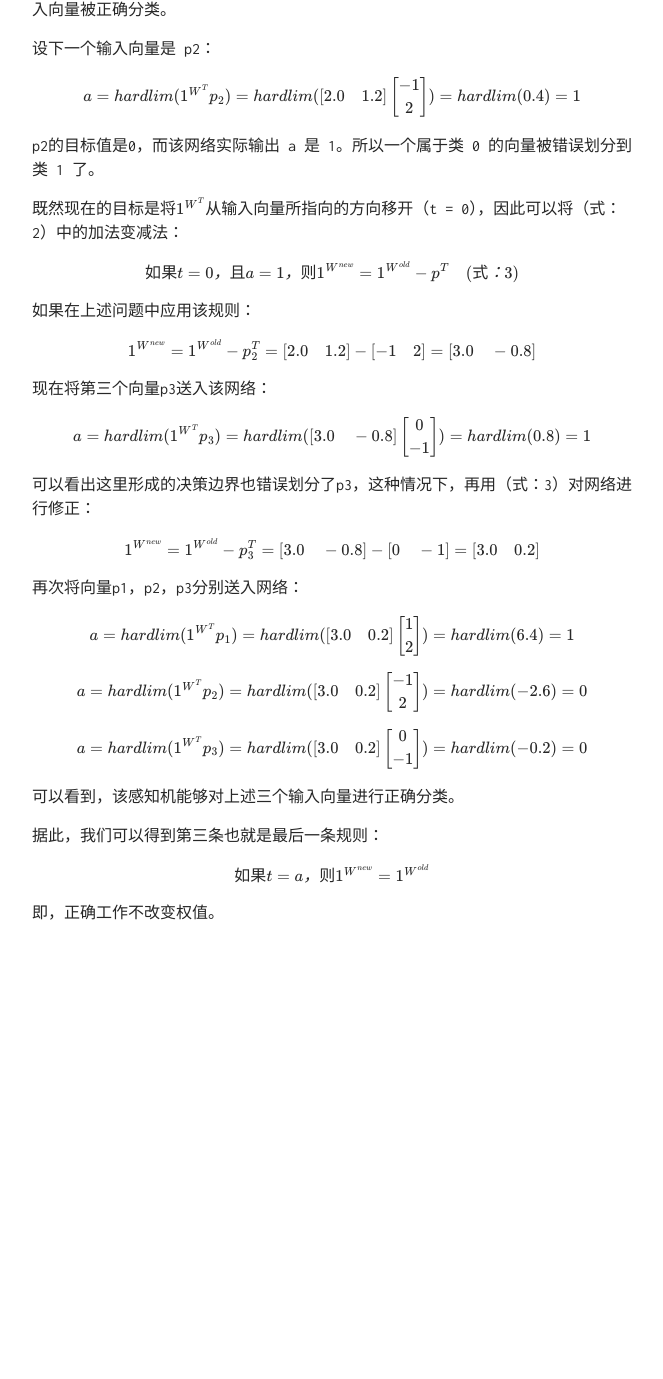
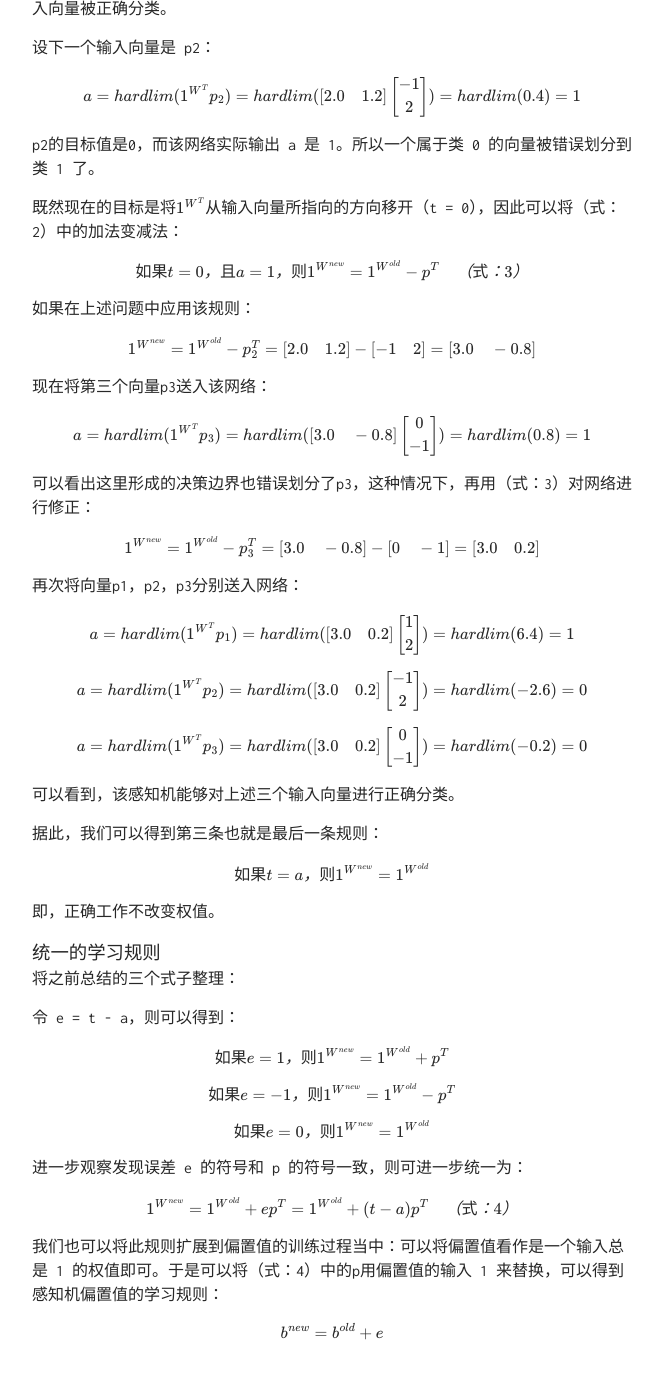
Before and after one commit to TobiahShaw/TobiahShaw.github.io, a Jekyll site: the page built from _posts/2019-08-28-Learning-rule-of-Prceptor.md, in a window 1280 px wide and 1400 px high, scrolled down 3138 px. Shown: the top 1379 px of the window, without its empty margins (308-971 px from the left). Built offline with Jekyll 4.4.1, drawn with Linux system fonts in a browser that asks for light colours; our own code applies the rules of GitHub Pages for plain Markdown files; formulas are drawn with MathJax 3; before the commit the page ends 4168 px from its top, so only the background shows below that; some of the changed text lies outside the part shown.

Commit message:
Unified Learning Rules;

```diff
--- a/_posts/2019-08-28-Learning-rule-of-Prceptor.md
+++ b/_posts/2019-08-28-Learning-rule-of-Prceptor.md
@@ -117,11 +117,11 @@ $$ a = hardlim(1^{W^T} p_1) = hardlim([1.0 \quad -0.8] \begin{bmatrix} 1\\ 2 \en
 
 由用例可知，网络输出值 0 和 t1 = 1 不一致，网络输出不正确。此时，决策边界初始的权值向量导致了对向量 p1 错误分类的决策边界。我么需要调整权值向量，使它更多的指向 p1，以便在后面更有可能获得正确的分类结果。
 
-一种调整权值的方法是令$ 1^{W^T} $ 等于 $ p_1 $。这种简单的处理方法能确保问题可以正确的分类。然而，这种方法非常容易构造出一个并不能通过这种简单处理方法求解的问题。例如此时存在另一个 p 分类错误，如果每次都令$ 1^{W^T} $ 等于 p ，那么这两个输入向量必有一个被错误划分，于是网络权值的求解过程将前后振荡，永远不能收敛得到正确的解。
+**一种**调整权值的方法是令$ 1^{W^T} $ 等于 $ p_1 $。这种简单的处理方法能确保问题可以正确的分类。然而，这种方法非常容易构造出一个并不能通过这种简单处理方法求解的问题。例如此时存在另一个 p 分类错误，如果每次都令$ 1^{W^T} $ 等于 p ，那么这两个输入向量必有一个被错误划分，于是**网络权值的求解过程将前后振荡，永远不能收敛得到正确的解**。
 
-另一种调整方法是将 $ p_1 $ 加到$ 1^{W^T} $上。这样会使$ 1^{W^T} $的指向更加偏向$ p_1 $。重复这一操作，将使得$ 1^{W^T} $的指向逐步达到$ p_1 $的方向。这一规则可以表述为：
+**另一种**调整方法是将 $ p_1 $ 加到$ 1^{W^T} $上。这样会使$ 1^{W^T} $的指向更加偏向$ p_1 $。重复这一操作，将使得$ 1^{W^T} $的指向逐步达到$ p_1 $的方向。这一规则可以表述为：
 
-$$ 如果t = 1，且 a = 0，则 1^{W^{new}} = 1^{W^{old}} + p^T \quad (式：2)$$
+$$ 如果t = 1，且 a = 0，则 1^{W^{new}} = 1^{W^{old}} + p^T \quad （式：2） $$
 
 在上述问题中应用这个规则，将会有新的$ 1^{W^T} $值：
 
@@ -137,7 +137,7 @@ p2的目标值是0，而该网络实际输出 a 是 1。所以一个属于类 0
 
 既然现在的目标是将$ 1^{W^T} $从输入向量所指向的方向移开（t = 0），因此可以将（式：2）中的加法变减法：
 
-$$ 如果t = 0，且 a = 1，则 1^{W^{new}} = 1^{W^{old}} - p^T \quad (式：3)$$
+$$ 如果t = 0，且 a = 1，则 1^{W^{new}} = 1^{W^{old}} - p^T \quad （式：3） $$
 
 如果在上述问题中应用该规则：
 
@@ -166,3 +166,23 @@ $$ a = hardlim(1^{W^T} p_3) = hardlim([3.0 \quad 0.2] \begin{bmatrix} 0\\ -1 \en
 $$ 如果t=a，则 1^{W^{new}} = 1^{W^{old}}$$
 
 即，正确工作不改变权值。
+
+### 统一的学习规则
+
+将之前总结的三个式子整理：
+
+令 e = t - a，则可以得到：
+
+$$ 如果e = 1，则 1^{W^{new}} = 1^{W^{old}} + p^T $$
+
+$$ 如果e = -1，则 1^{W^{new}} = 1^{W^{old}} - p^T $$
+
+$$ 如果 e = 0，则 1^{W^{new}} = 1^{W^{old}}$$
+
+进一步观察发现误差 e 的符号和 p 的符号一致，则可进一步统一为：
+
+$$ 1^{W^{new}} = 1^{W^{old}} + e p^T = 1^{W^{old}} + (t - a) p^T \quad （式：4） $$
+
+我们也可以将此规则扩展到偏置值的训练过程当中：可以将偏置值看作是一个输入总是 1 的权值即可。于是可以将（式：4）中的p用偏置值的输入 1 来替换，可以得到感知机偏置值的学习规则：
+
+$$ b^{new} = b^{old} + e $$
```
